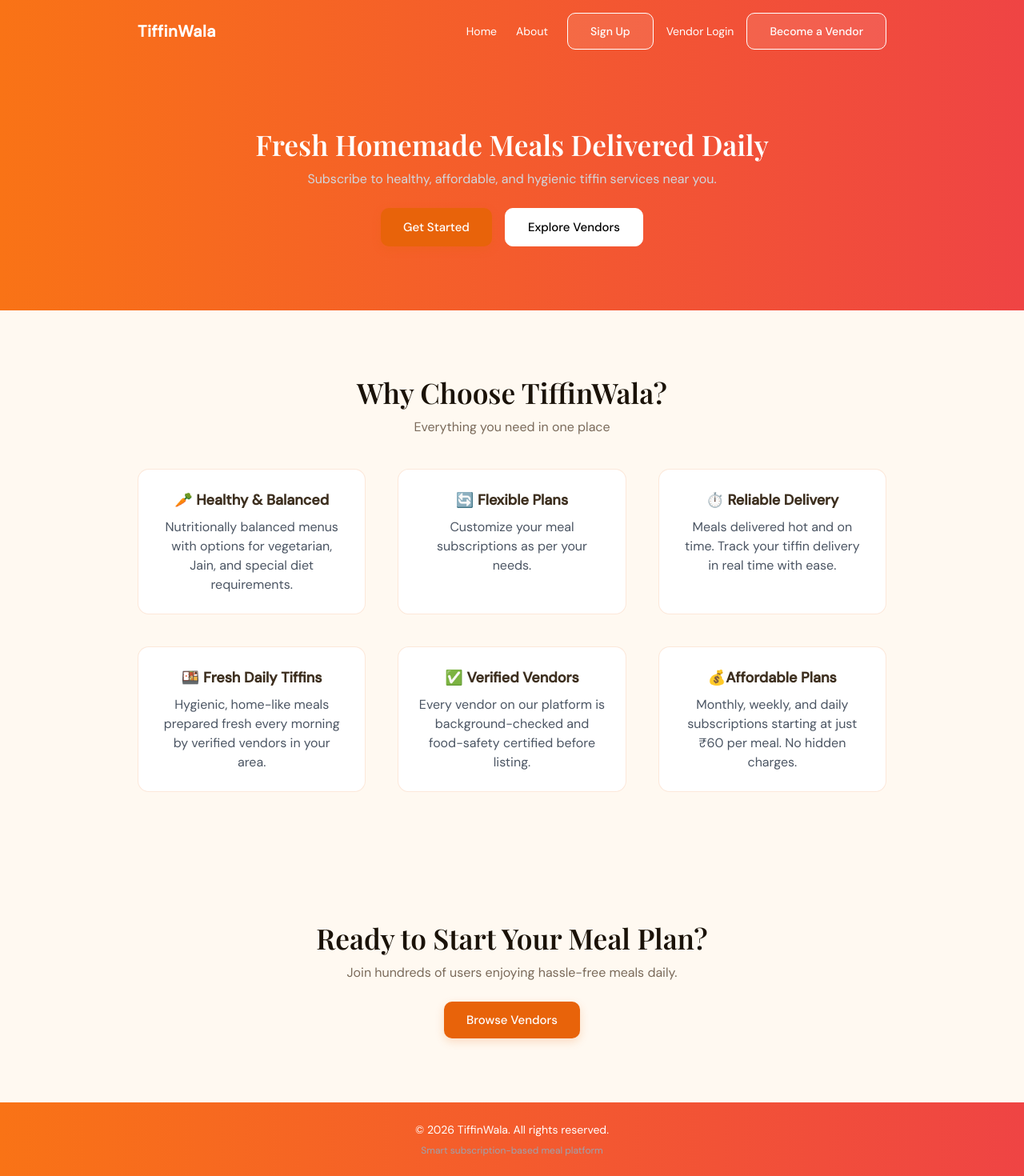
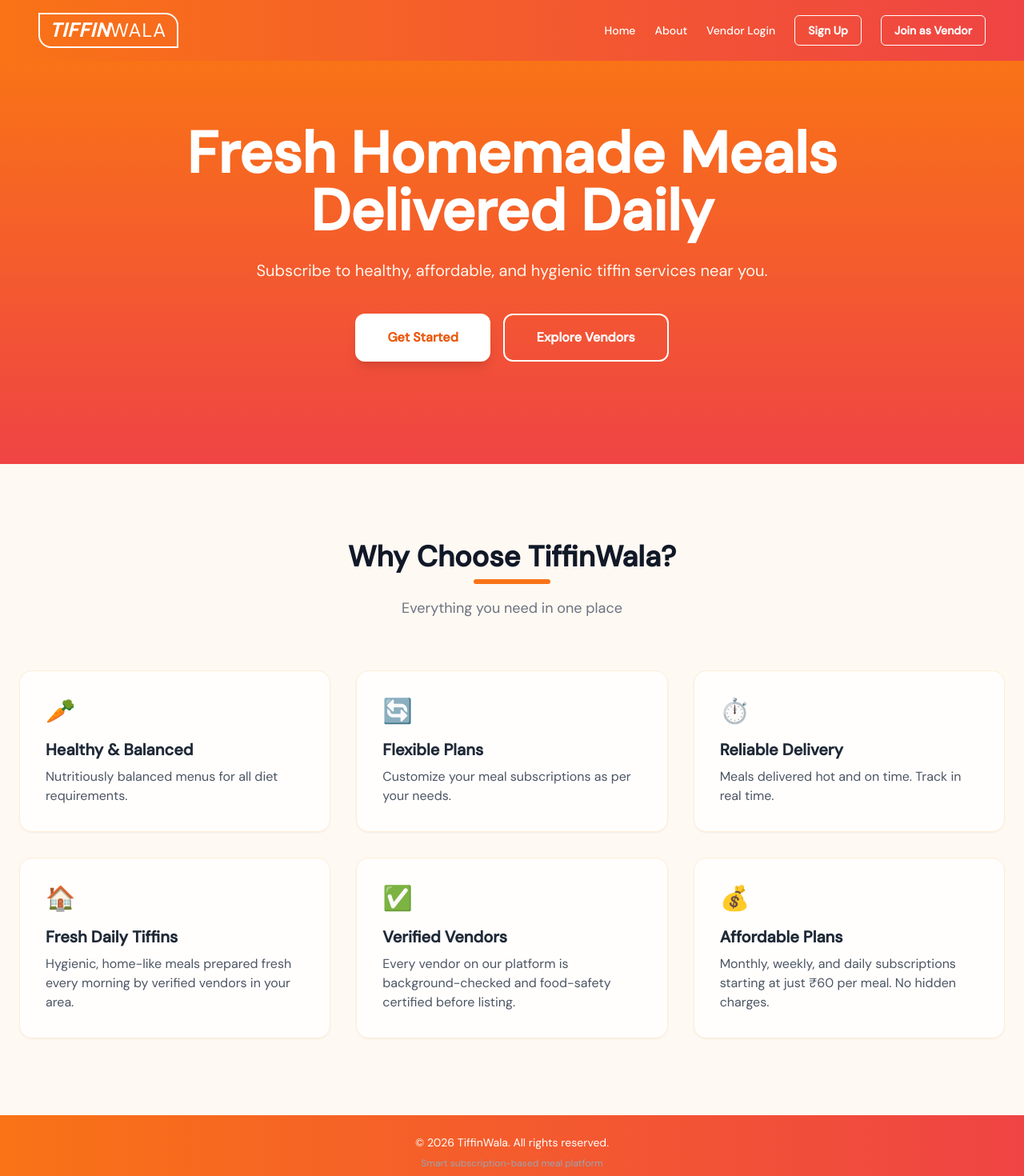
Before and after one commit to vaishnavikathe/tiffinwala, a React (Vite) app in the folder frontend/: page / in a window 1280 px wide. Shown: the top 1470 px of the page at 80% size. Built offline with nearby package versions, Linux system fonts and the light colour scheme.

Commit message:
Modified UI

```diff
--- a/frontend/src/components/layout/Navbar.jsx
+++ b/frontend/src/components/layout/Navbar.jsx
@@ -7,51 +7,55 @@ const NAV_LINKS = [
 
 const Navbar = () => {
   return (
-    <nav className="bg-gradient-to-r from-orange-500 to-red-500 text-white">
-      <div className="container-custom flex justify-between items-center py-4">
+    // Added w-screen and left-0 to ensure it pins to the very edge
+    <nav className="bg-gradient-to-r from-orange-500 to-red-500 text-white shadow-md w-screen overflow-hidden">
+      <div className="w-full flex justify-between items-center py-4 px-6 md:px-10">
 
-        {/* Logo */}
-        <h1 className="text-xl font-bold tracking-wide">
-          TiffinWala
+        {/* TOP LEFT: Logo */}
+        <Link to="/" className="hover:opacity-90 transition ml-2">
+          <h1 className="text-2xl font-bold italic tracking-wider px-3 py-1 border-2 border-white rounded-tr-2xl rounded-bl-2xl">
+            TIFFIN<span className="not-italic font-light">WALA</span>
           </h1>
+        </Link>
 
-        {/* Links */}
-        <div className="flex items-center gap-6">
+        {/* TOP RIGHT: All Links and Buttons Grouped */}
+        <div className="flex items-center gap-6 mr-2">
+
+          {/* Main Links */}
+          <div className="hidden lg:flex items-center gap-6">
             {NAV_LINKS.map((link) => (
               <Link
                 key={link.name}
                 to={link.path}
-              className="text-sm hover:text-gray-300 transition"
+                className="text-sm font-medium hover:text-orange-200 transition"
               >
                 {link.name}
               </Link>
             ))}
+          </div>
 
-          <div className="flex items-center gap-4">
-
-  {/* User Auth */}
-  <Link
-    to="/user-register"
-    className="btn-outline border-white text-white bg-white/10 hover:bg-white hover:text-orange-500 text-sm"
-  >
-    Sign Up
-  </Link>
-
-  {/* Vendor Auth */}
+          {/* Auth/Vendor Links */}
+          <div className="flex items-center gap-4 md:gap-6">
             <Link
               to="/vendor-login"
-    className="text-sm hover:text-gray-200"
+              className="text-sm font-medium hover:text-orange-200 transition hidden sm:block"
             >
               Vendor Login
             </Link>
 
             <Link
-    to="/vendor-register"
-    className="btn-outline border-white text-white bg-white/10 hover:bg-white hover:text-orange-500 text-sm"
+              to="/user-register"
+              className="px-4 py-2 rounded-md border border-white hover:bg-white hover:text-orange-600 transition text-sm font-semibold whitespace-nowrap"
             >
-    Become a Vendor
+              Sign Up
             </Link>
 
+            <Link
+              to="/vendor-register"
+              className="px-4 py-2 rounded-md border border-white hover:bg-white hover:text-orange-600 transition text-sm font-semibold whitespace-nowrap"
+            >
+              Join as Vendor
+            </Link>
           </div>
         </div>
       </div>
--- a/frontend/src/pages/Home/Home.jsx
+++ b/frontend/src/pages/Home/Home.jsx
@@ -1,33 +1,35 @@
 import { useNavigate } from "react-router-dom";
 
 const Home = () => {
-
   const navigate = useNavigate();
 
   return (
-    <div>
+    <div className="min-h-screen bg-[#FEF9F2]"> {/* Use the soft cream background for the whole page */}
 
-      {/* HERO SECTION */}
-      <section className="bg-gradient-to-r from-orange-500 to-red-500 text-white section">
-        <div className="container-custom text-center">
-          <h1 className="heading text-white">
-            Fresh Homemade Meals Delivered Daily
+      {/* HERO SECTION - Now blends downward */}
+      <section className="relative pt-20 pb-32 px-6 full bg-gradient-to-b from-orange-500 to-red-500">
+        <div className="max-w-[1400px] mx-auto text-center">
+
+
+          <h1 className="text-5xl md:text-7xl font-bold text-white leading-tight mb-6">
+            Fresh Homemade Meals <br /> Delivered Daily
           </h1>
-          <p className="subheading text-gray-300">
+
+          <p className="text-lg md:text-xl text-orange-50 mb-10 max-w-2xl mx-auto">
             Subscribe to healthy, affordable, and hygienic tiffin services near you.
           </p>
 
-          <div className="mt-6 flex justify-center gap-4">
+          <div className="flex flex-col sm:flex-row justify-center gap-4">
             <button
               onClick={() => navigate("/user-login")}
-              className="btn-primary"
+              className="px-10 py-4 bg-white text-orange-600 font-bold rounded-xl shadow-lg hover:bg-orange-50 transition-all transform hover:-translate-y-1"
             >
               Get Started
             </button>
 
             <button
               onClick={() => navigate("/vendors")}
-              className="btn-outline border-white text-black hover:bg-white hover:text-orange-500"
+              className="px-10 py-4 border-2 border-white text-white font-bold rounded-xl hover:bg-white hover:text-orange-600 transition-all transform hover:-translate-y-1"
             >
               Explore Vendors
             </button>
@@ -35,78 +37,35 @@ const Home = () => {
         </div>
       </section>
 
-      {/* FEATURES SECTION */}
-      <section className="section">
-        <div className="container-custom text-center">
-          <h2 className="heading">
-            Why Choose TiffinWala?
-          </h2>
-          <p className="subheading">
-            Everything you need in one place
-          </p>
+      {/* FEATURES SECTION - No more "white block" feel */}
+      <section className="py-24 px-6">
+        <div className="max-w-[1400px] mx-auto">
+          <div className="text-center mb-16">
+            <h2 className="text-4xl font-bold text-gray-900 mb-2">Why Choose TiffinWala?</h2>
+            <div className="h-1.5 w-24 bg-orange-500 mx-auto rounded-full"></div>
+            <p className="text-gray-500 mt-4 text-lg">Everything you need in one place</p>
+          </div>
 
-          <div className="grid md:grid-cols-3 gap-10 mt-10">
-            <div className="card">
-              <h3 className="font-semibold text-lg">🥕 Healthy & Balanced</h3>
-              <p className="text-gray-600 mt-2">
-                Nutritionally balanced menus with options for vegetarian, Jain, and special diet requirements.
-              </p>
-            </div>
+          <div className="grid grid-cols-1 md:grid-cols-2 lg:grid-cols-3 gap-8">
+             {/* Use your cards here - with a subtle border and shadow */}
+             {[
+              { icon: "🥕", title: "Healthy & Balanced", desc: "Nutritiously balanced menus for all diet requirements." },
+              { icon: "🔄", title: "Flexible Plans", desc: "Customize your meal subscriptions as per your needs." },
+              { icon: "⏱️", title: "Reliable Delivery", desc: "Meals delivered hot and on time. Track in real time." },
+              { icon: "🏠", title: "Fresh Daily Tiffins", desc: "Hygienic, home-like meals prepared fresh every morning by verified vendors in your area." },
+              { icon: "✅", title: "Verified Vendors", desc: " Every vendor on our platform is background-checked and food-safety certified before listing." },
+              { icon: "💰", title: "Affordable Plans", desc: "Monthly, weekly, and daily subscriptions starting at just ₹60 per meal. No hidden charges." },
 
-            <div className="card">
-              <h3 className="font-semibold text-lg">🔄 Flexible Plans</h3>
-              <p className="text-gray-600 mt-2">
-                Customize your meal subscriptions as per your needs.
-              </p>
-            </div>
-
-            <div className="card">
-              <h3 className="font-semibold text-lg">⏱️ Reliable Delivery</h3>
-              <p className="text-gray-600 mt-2">
-                Meals delivered hot and on time. Track your tiffin delivery in real time with ease.
-              </p>
-            </div>
-            <div className="card">
-              <h3 className="font-semibold text-lg">🍱 Fresh Daily Tiffins</h3>
-              <p className="text-gray-600 mt-2">
-                Hygienic, home-like meals prepared fresh every morning by verified vendors in your area.
-              </p>
-            </div>
-            <div className="card">
-              <h3 className="font-semibold text-lg">✅ Verified Vendors</h3>
-              <p className="text-gray-600 mt-2">
-                Every vendor on our platform is background-checked and food-safety certified before listing.
-              </p>
-            </div>
-            <div className="card">
-              <h3 className="font-semibold text-lg">💰Affordable Plans</h3>
-              <p className="text-gray-600 mt-2">
-                Monthly, weekly, and daily subscriptions starting at just ₹60 per meal. No hidden charges.
-              </p>
-            </div>
+            ].map((feature, idx) => (
+              <div key={idx} className="bg-white/80 backdrop-blur-sm p-8 rounded-2xl border border-orange-100 shadow-sm hover:shadow-md transition-all">
+                <div className="text-3xl mb-4">{feature.icon}</div>
+                <h3 className="text-xl font-bold text-gray-800 mb-2">{feature.title}</h3>
+                <p className="text-gray-600">{feature.desc}</p>
+              </div>
+            ))}
           </div>
         </div>
       </section>
-
-      {/* CTA SECTION */}
-      <section className="section">
-        <div className="container-custom text-center">
-          <h2 className="heading">
-            Ready to Start Your Meal Plan?
-          </h2>
-          <p className="subheading">
-            Join hundreds of users enjoying hassle-free meals daily.
-          </p>
-
-          <button
-            onClick={() => navigate("/vendors")}
-            className="btn-primary mt-6"
-          >
-            Browse Vendors
-          </button>
-        </div>
-      </section>
-
     </div>
   );
 };
--- a/frontend/src/styles/globals.css
+++ b/frontend/src/styles/globals.css
@@ -9,6 +9,8 @@
 ========================= */
 
 
+
+
 body {
   font-family: 'DM Sans', sans-serif;
   background: var(--bg);
@@ -16,6 +18,8 @@ body {
   margin: 0;
   padding: 0;
 }
+
+
 
 /* Smooth rendering */
 * {
@@ -50,6 +54,7 @@ body {
   @apply text-white px-7 py-3 rounded-[10px] text-[15px] font-medium transition;
   background: var(--orange);
   box-shadow: 0 4px 12px rgba(232, 99, 10, 0.2);
+  overflow-x: hidden;
 }
 
 .btn-primary:hover {
```
Lines whose indentation alone changed are shown as unchanged.
